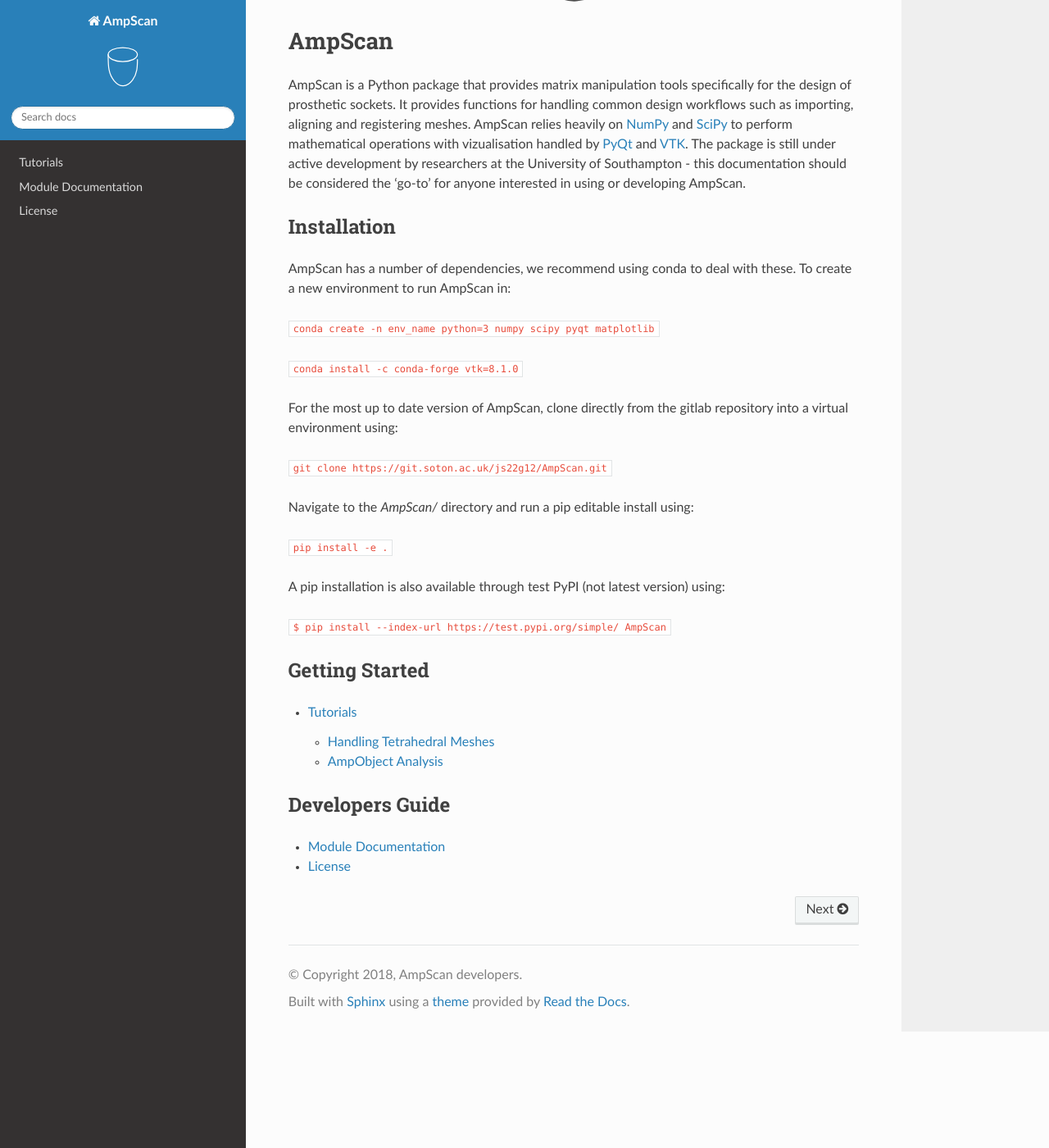
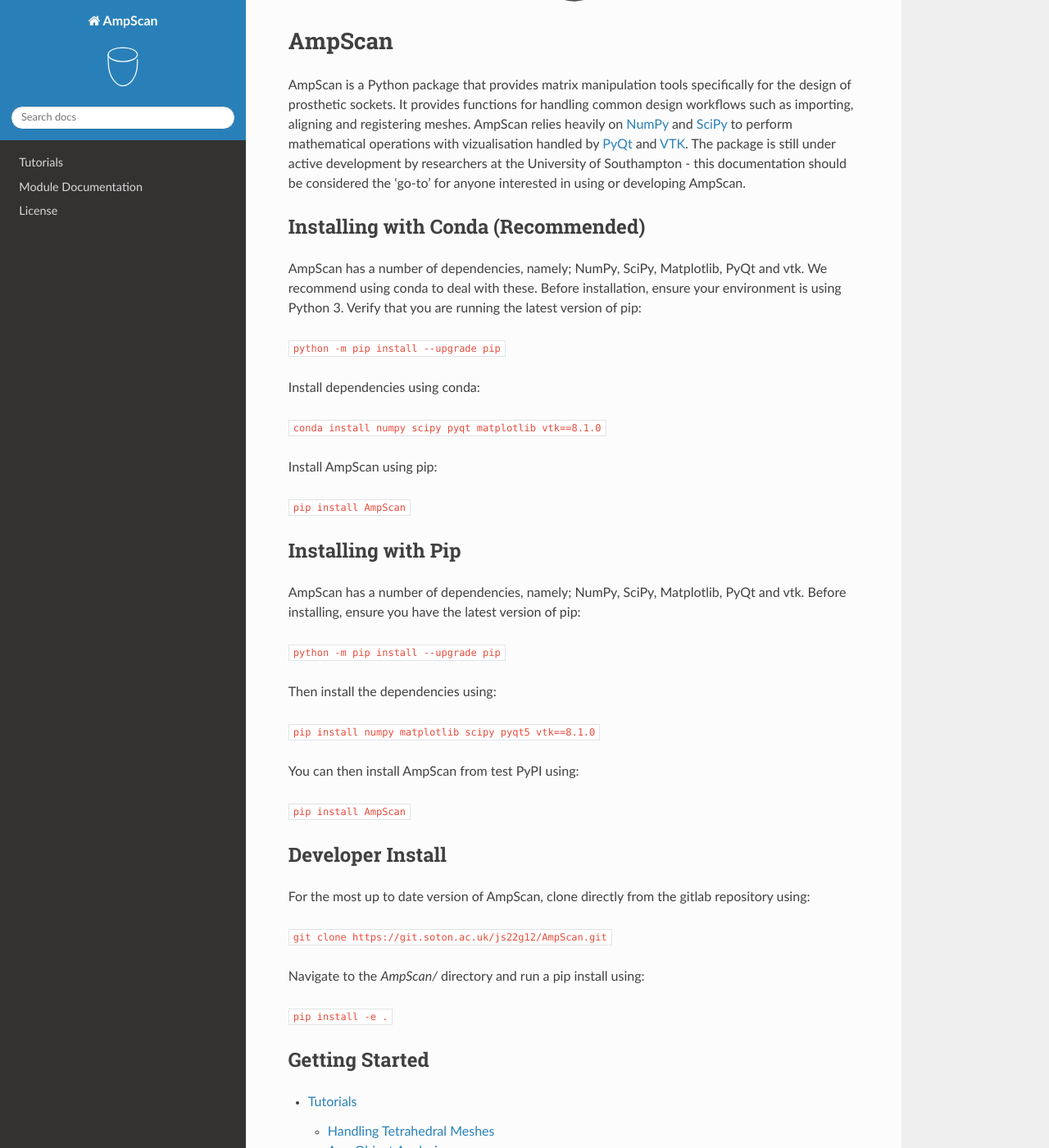
Before and after one commit to abel-research/ampscan, a Sphinx documentation site: the page built from docs/index.rst, in a window 1280 px wide and 1400 px high, scrolled down 363 px. Shown: the whole window at 82% size. Built offline with Sphinx 7.4.7 and the Read the Docs theme 2.0.0, drawn with Linux system fonts in a browser that asks for light colours; pages that are not in the unit, such as notebooks, are missing from menus.

Commit message:
Update index.rst

```diff
--- a/docs/index.rst
+++ b/docs/index.rst
@@ -1,4 +1,3 @@
-
 .. image:: AmpScanlogo.svg
    :width: 30%
    :align: center
@@ -21,27 +20,51 @@
 .. _VTK: https://www.vtk.org/
 
 
-Installation
-------------
+Installing with Conda (Recommended)
+-----------------------------------
 
-AmpScan has a number of dependencies, we recommend using conda to deal with these. To create a new
-environment to run AmpScan in:
+AmpScan has a number of dependencies, namely; NumPy, SciPy, Matplotlib, PyQt and vtk. We recommend using
+conda to deal with these. Before installation, ensure your environment is using Python 3. Verify that
+you are running the latest version of pip:
 
-``conda create -n env_name python=3 numpy scipy pyqt matplotlib``
+``python -m pip install --upgrade pip``
 
-``conda install -c conda-forge vtk=8.1.0``
+Install dependencies using conda:
 
-For the most up to date version of AmpScan, clone directly from the gitlab repository into a virtual environment using:
+``conda install numpy scipy pyqt matplotlib vtk==8.1.0``
+
+Install AmpScan using pip:
+
+``pip install AmpScan``
+
+
+Installing with Pip
+-------------------
+
+AmpScan has a number of dependencies, namely; NumPy, SciPy, Matplotlib, PyQt and vtk. Before
+installing, ensure you have the latest version of pip:
+
+``python -m pip install --upgrade pip``
+
+Then install the dependencies using:
+
+``pip install numpy matplotlib scipy pyqt5 vtk==8.1.0``
+
+You can then install AmpScan from test PyPI using:
+
+``pip install AmpScan``
+
+
+Developer Install
+-----------------
+
+For the most up to date version of AmpScan, clone directly from the gitlab repository using:
 
 ``git clone https://git.soton.ac.uk/js22g12/AmpScan.git``
 
-Navigate to the `AmpScan/` directory and run a pip editable install using:
+Navigate to the `AmpScan/` directory and run a pip install using:
 
 ``pip install -e .``
-
-A pip installation is also available through test PyPI (not latest version) using:
-
-``$ pip install --index-url https://test.pypi.org/simple/ AmpScan``
 
 
 Getting Started
```
